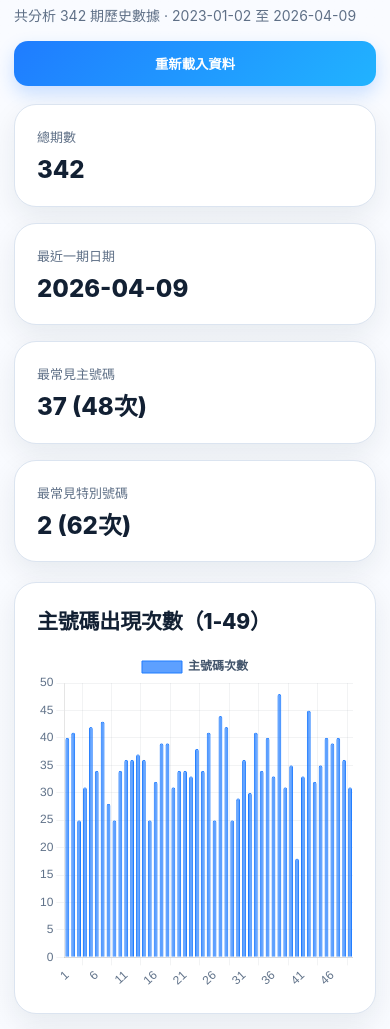
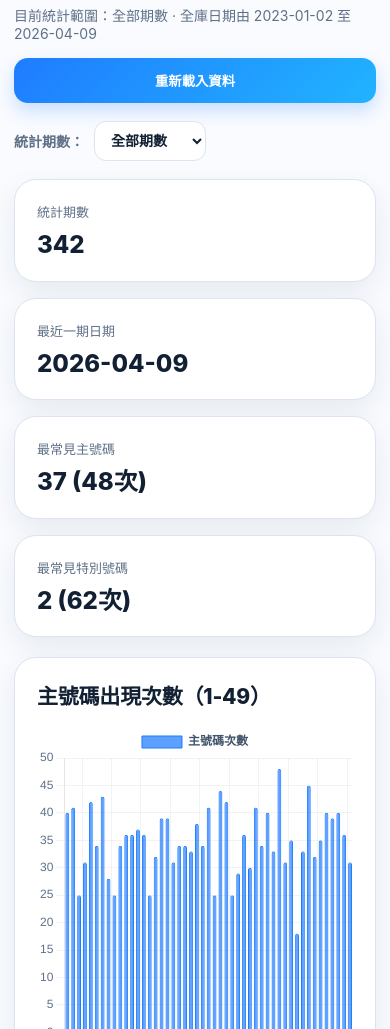
Before and after one commit to ycmycmkaka/daily-grand, a website: page index.html in a window 390 px wide. Shown: the part 55-1084 px from the top of the page. Drawn offline with nearby package versions, Linux system fonts and the light colour scheme.

Commit message:
Update index.html

```diff
--- a/index.html
+++ b/index.html
@@ -33,7 +33,7 @@
     }
 
     .container {
-      max-width: 1480px;
+      max-width: 1380px;
       margin: 0 auto;
       padding: 24px;
     }
@@ -68,6 +68,30 @@
       padding: 13px 18px;
       box-shadow: 0 8px 18px rgba(31, 124, 255, 0.22);
       white-space: nowrap;
+    }
+
+    .filter-bar {
+      display: flex;
+      justify-content: flex-end;
+      align-items: center;
+      gap: 10px;
+      margin-bottom: 18px;
+    }
+
+    .filter-bar label {
+      font-size: 14px;
+      color: var(--muted);
+      font-weight: 700;
+    }
+
+    .filter-select {
+      padding: 10px 12px;
+      border-radius: 12px;
+      border: 1px solid var(--border);
+      background: #fff;
+      font-size: 14px;
+      font-weight: 700;
+      color: var(--text);
     }
 
     .metrics {
@@ -225,7 +249,6 @@
       width: 100%;
       border-collapse: collapse;
       background: white;
-      min-width: 1050px;
     }
 
     th, td {
@@ -308,6 +331,7 @@
     @media (max-width: 720px) {
       .container { padding: 14px; }
       .header { flex-direction: column; align-items: stretch; }
+      .filter-bar { justify-content: flex-start; flex-wrap: wrap; }
       .metrics { grid-template-columns: 1fr; }
       .layout-4 { grid-template-columns: 1fr; }
       .balls-grid { grid-template-columns: repeat(3, 1fr); }
@@ -327,9 +351,21 @@
       <button id="reloadBtn" class="btn">重新載入資料</button>
     </div>
 
+    <div class="filter-bar">
+      <label for="drawLimitSelect">統計期數：</label>
+      <select id="drawLimitSelect" class="filter-select">
+        <option value="10">最近 10 期</option>
+        <option value="15">最近 15 期</option>
+        <option value="20">最近 20 期</option>
+        <option value="30">最近 30 期</option>
+        <option value="50">最近 50 期</option>
+        <option value="all" selected>全部期數</option>
+      </select>
+    </div>
+
     <div class="metrics">
       <div class="card">
-        <div class="metric-label">總期數</div>
+        <div class="metric-label">統計期數</div>
         <div class="metric-value" id="totalDraws">-</div>
       </div>
       <div class="card">
@@ -398,7 +434,7 @@
     <div class="card">
       <div class="table-topline">
         <h2 class="section-title" style="margin-bottom:0;">最近開獎記錄</h2>
-        <div class="table-note" id="tableNote">顯示最近 80 期</div>
+        <div class="table-note" id="tableNote">顯示全部期數</div>
       </div>
       <div class="table-wrap">
         <table>
@@ -451,7 +487,15 @@
       return Object.entries(freq).sort((a, b) => b[1] - a[1] || Number(a[0]) - Number(b[0]))[0];
     }
 
-    function renderMetrics(rows, mainFreq, specialFreq) {
+    function getFilteredRowsByLimit(rows) {
+      const limitValue = document.getElementById("drawLimitSelect")?.value || "all";
+      if (limitValue === "all") return rows;
+      const limit = parseInt(limitValue, 10);
+      if (isNaN(limit) || limit <= 0) return rows;
+      return rows.slice(0, limit);
+    }
+
+    function renderMetrics(rows, mainFreq, specialFreq, allRowsFull) {
       document.getElementById("totalDraws").textContent = rows.length;
       document.getElementById("latestDate").textContent = rows[0] ? formatDate(rows[0].date) : "-";
 
@@ -461,9 +505,12 @@
       document.getElementById("topMain").textContent = topMain ? `${topMain[0]} (${topMain[1]}次)` : "-";
       document.getElementById("topSpecial").textContent = topSpecial ? `${topSpecial[0]} (${topSpecial[1]}次)` : "-";
 
-      const oldest = rows[rows.length - 1];
+      const oldest = allRowsFull[allRowsFull.length - 1];
+      const limitValue = document.getElementById("drawLimitSelect")?.value || "all";
+      const scopeText = limitValue === "all" ? "全部期數" : `最近 ${rows.length} 期`;
+
       document.getElementById("historySummary").textContent = oldest
-        ? `共分析 ${rows.length} 期歷史數據 · ${formatDate(oldest.date)} 至 ${formatDate(rows[0].date)}`
+        ? `目前統計範圍：${scopeText} · 全庫日期由 ${formatDate(oldest.date)} 至 ${formatDate(allRowsFull[0].date)}`
         : "";
     }
 
@@ -548,7 +595,7 @@
 
         result.push({
           num,
-          missing: found ? missing : rows.length
+          skip: found ? missing : rows.length
         });
       }
 
@@ -557,8 +604,8 @@
 
     function renderMissingLong(rows) {
       const data = calculateMissingStreak(rows)
-        .filter(item => item.missing >= 15)
-        .sort((a, b) => b.missing - a.missing || a.num - b.num);
+        .filter(item => item.skip >= 15)
+        .sort((a, b) => b.skip - a.skip || a.num - b.num);
 
       const el = document.getElementById("missingLongGrid");
 
@@ -570,7 +617,7 @@
       el.innerHTML = data.map(item => `
         <div class="ball-stat">
           <div class="ball-number">${item.num}</div>
-          <div class="ball-count">已連續 ${item.missing} 期未開</div>
+          <div class="ball-count">已連續 ${item.skip} 期未開</div>
         </div>
       `).join("");
     }
@@ -606,30 +653,6 @@
         else zones.add(5);
       });
       return zones.size;
-    }
-
-    function getZoneList(numbers) {
-      const zones = new Set();
-
-      numbers.forEach(n => {
-        if (n >= 1 && n <= 10) zones.add(1);
-        else if (n <= 20) zones.add(2);
-        else if (n <= 30) zones.add(3);
-        else if (n <= 40) zones.add(4);
-        else zones.add(5);
-      });
-
-      return [...zones].sort((a, b) => a - b);
-    }
-
-    function getConsecutiveLabel(numbers) {
-      const count = getConsecutiveCount(numbers);
-      return `${count}個連續`;
-    }
-
-    function getZoneLabel(numbers) {
-      const zones = getZoneList(numbers);
-      return `${zones.length}個區 (${zones.join(",")})`;
     }
 
     function countDistribution(items) {
@@ -714,7 +737,7 @@
     }
 
     function renderTable(rows) {
-      const visibleRows = rows.slice(0, rows.length);
+      const visibleRows = rows;
       document.getElementById("tableNote").textContent = `顯示全部 ${rows.length} 期`;
 
       document.getElementById("resultsTableBody").innerHTML = visibleRows.map((r, index) => {
@@ -729,7 +752,7 @@
           ? "-"
           : `<span class="table-pill ${repeatCount === 0 ? "red" : "blue"}">${repeatCount}個</span>`;
 
-        const zoneLabel = `<span class="table-pill blue">${getZoneLabel(r.numbers)}</span>`;
+        const zoneLabel = `<span class="table-pill blue">${getZoneCount(r.numbers)}個區</span>`;
 
         return `
           <tr>
@@ -750,13 +773,15 @@
     }
 
     function renderDashboard(rows) {
-      const mainFreq = countMainFrequencies(rows);
-      const specialFreq = countSpecialFrequencies(rows);
+      const chartRows = getFilteredRowsByLimit(rows);
 
-      renderMetrics(rows, mainFreq, specialFreq);
+      const mainFreq = countMainFrequencies(chartRows);
+      const specialFreq = countSpecialFrequencies(chartRows);
+
+      renderMetrics(chartRows, mainFreq, specialFreq, rows);
       renderHotCold(mainFreq);
-      renderMissingLong(rows);
-      renderAdvancedAnalysis(rows);
+      renderMissingLong(chartRows);
+      renderAdvancedAnalysis(chartRows);
       renderTable(rows);
 
       mainChartInstance = renderChart(
@@ -810,6 +835,9 @@
     }
 
     document.getElementById("reloadBtn").addEventListener("click", loadData);
+    document.getElementById("drawLimitSelect").addEventListener("change", () => {
+      if (allRows.length) renderDashboard(allRows);
+    });
 
     loadData();
   </script>
```
